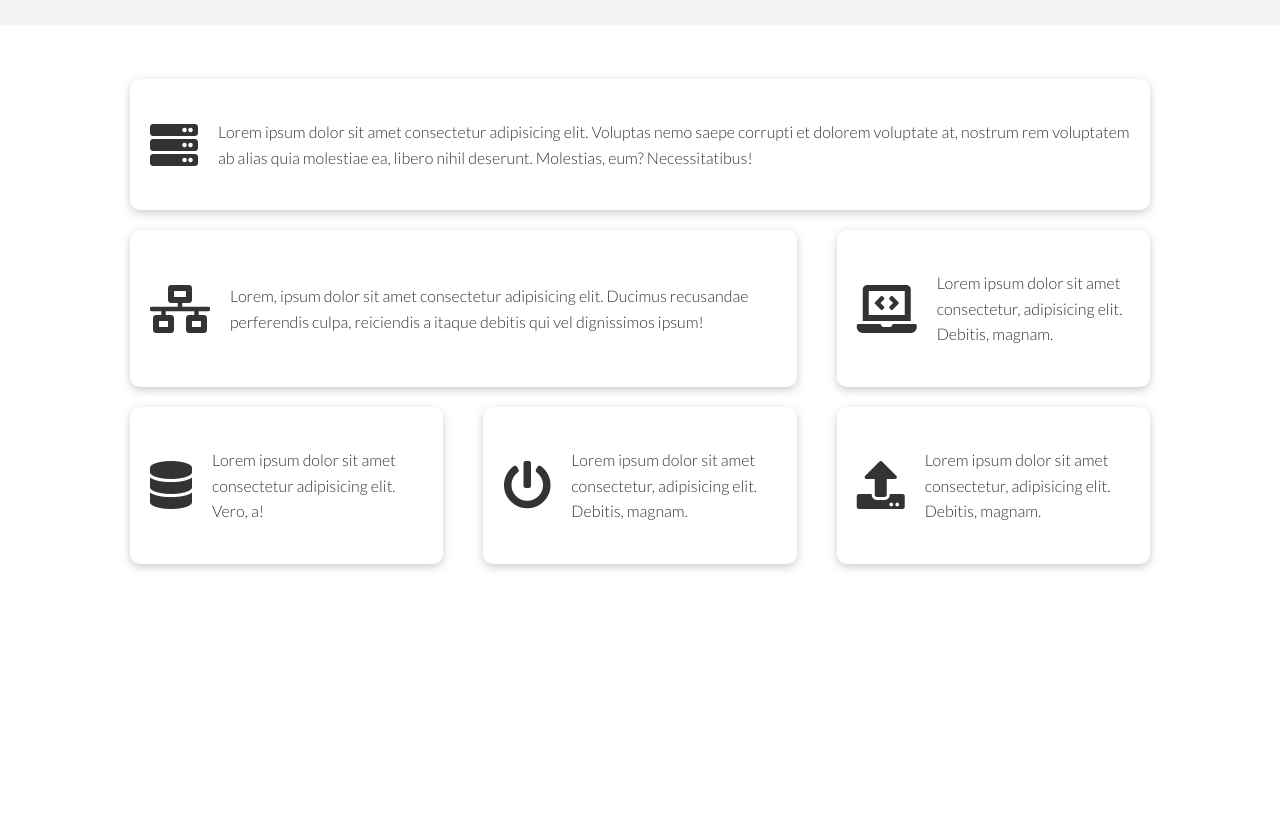
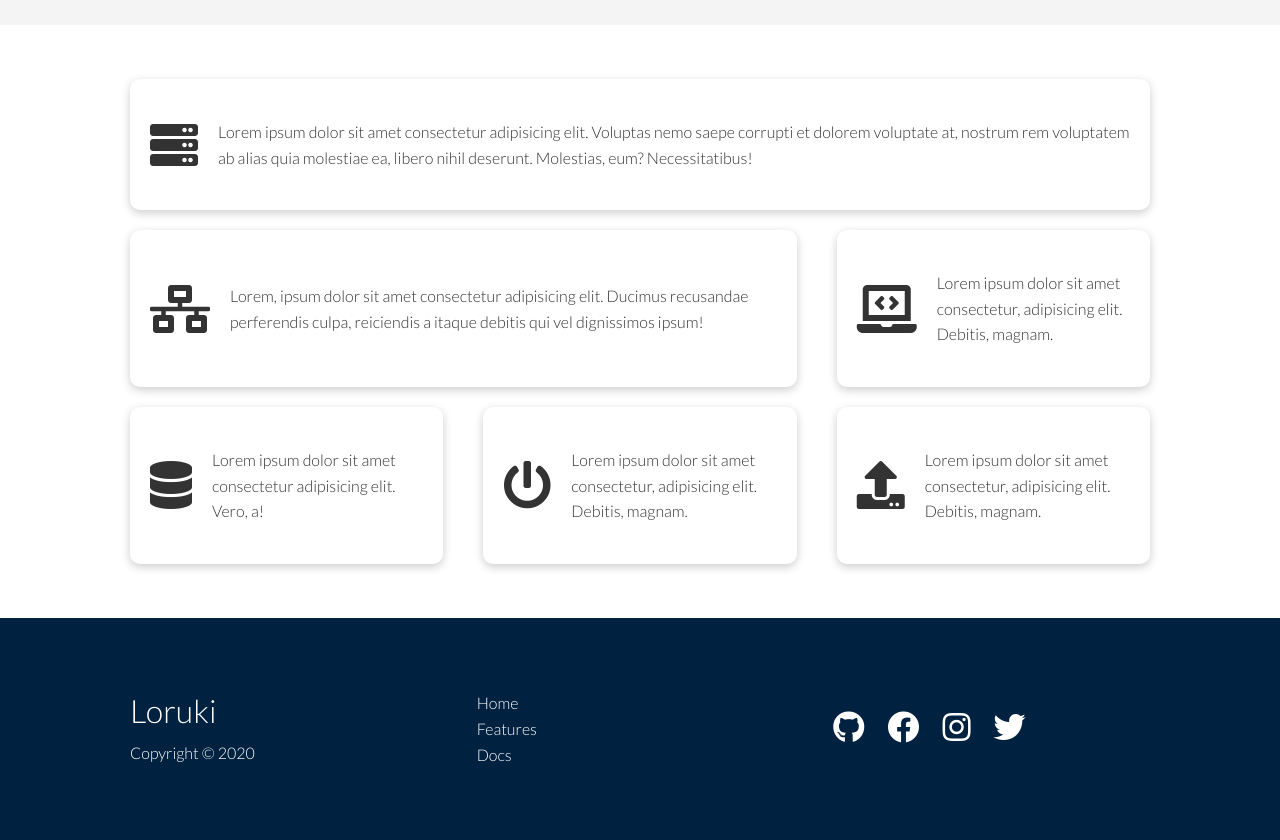
Before and after one commit to BF-FrontEnd-class-2025/group-4-loruki, a website: page features.html in a window 1280 px wide. Shown: the part 673-1513 px from the top of the page. Before the commit the page ends 1291 px from the top, so only its background shows below. Drawn offline with Linux system fonts and the light colour scheme.

Commit message:
develop features footer

```diff
--- a/features.html
+++ b/features.html
@@ -1,12 +1,14 @@
 <!DOCTYPE html>
 <html lang="en">
-
   <head>
     <meta charset="UTF-8" />
     <meta name="viewport" content="width=device-width, initial-scale=1.0" />
-  <link rel="stylesheet" href="https://cdnjs.cloudflare.com/ajax/libs/font-awesome/5.15.1/css/all.min.css"
+    <link
+      rel="stylesheet"
+      href="https://cdnjs.cloudflare.com/ajax/libs/font-awesome/5.15.1/css/all.min.css"
       integrity="sha512-+4zCK9k+qNFUR5X+cKL9EIR+ZOhtIloNl9GIKS57V1MyNsYpYcUrUeQc9vNfzsWfV28IaLL3i96P9sdNyeRssA=="
-    crossorigin="anonymous" />
+      crossorigin="anonymous"
+    />
     <link rel="stylesheet" href="css/utilities.css" />
     <link rel="stylesheet" href="css/style.css" />
     <title>Loruki | Cloud Hosting For Everyone</title>
@@ -58,9 +60,12 @@
       <div class="container grid grid-3">
         <div class="card flex">
           <i class="fas fa-server fa-3x"></i>
-        <p>Lorem ipsum dolor sit amet consectetur adipisicing elit. Voluptas nemo saepe corrupti et dolorem voluptate
-          at,
-          nostrum rem voluptatem ab alias quia molestiae ea, libero nihil deserunt. Molestias, eum? Necessitatibus!</p>
+          <p>
+            Lorem ipsum dolor sit amet consectetur adipisicing elit. Voluptas
+            nemo saepe corrupti et dolorem voluptate at, nostrum rem voluptatem
+            ab alias quia molestiae ea, libero nihil deserunt. Molestias, eum?
+            Necessitatibus!
+          </p>
         </div>
         <div class="card flex">
           <i class="fas fa-network-wired fa-3x"></i>
@@ -99,6 +104,43 @@
         </div>
       </div>
     </section>
+    <!-- Footer -->
+    <footer class="footer bg-dark py-5">
+      <div class="container grid grid-3">
+        <div>
+          <h1>Loruki</h1>
+          <p>Copyright &copy; 2020</p>
+        </div>
+        <nav>
+          <ul>
+            <li><a href="index.html">Home</a></li>
+            <li><a href="features.html">Features</a></li>
+            <li><a href="docs.html">Docs</a></li>
+          </ul>
+        </nav>
+        <div class="social">
+          <a href="#"
+            ><i class="fab fa-github fa-2x"
+              ><span class="sp">github</span></i
+            ></a
+          >
+          <a href="#"
+            ><i class="fab fa-facebook fa-2x"
+              ><span class="sp">facebook</span></i
+            ></a
+          >
+          <a href="#"
+            ><i class="fab fa-instagram fa-2x"
+              ><span class="sp">instagram</span></i
+            ></a
+          >
+          <a href="#"
+            ><i class="fab fa-twitter fa-2x"
+              ><span class="sp">twitter</span></i
+            ></a
+          >
+        </div>
+      </div>
+    </footer>
   </body>
-
 </html>
```
Also changed, not shown: index.html (+31 -9 lines), .cspell.json, css/style.css (line endings or trailing spaces). Lines whose indentation alone changed are shown as unchanged.
